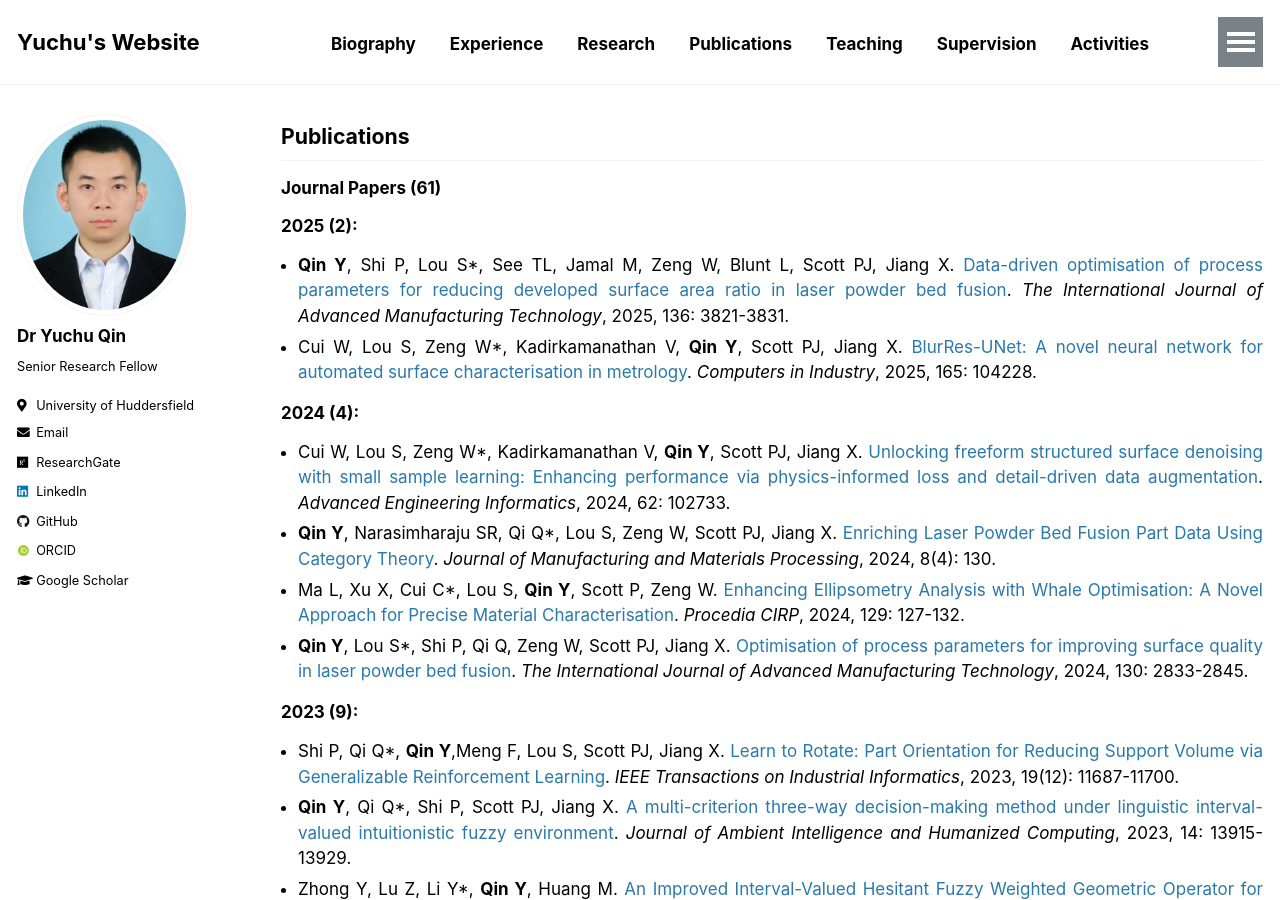
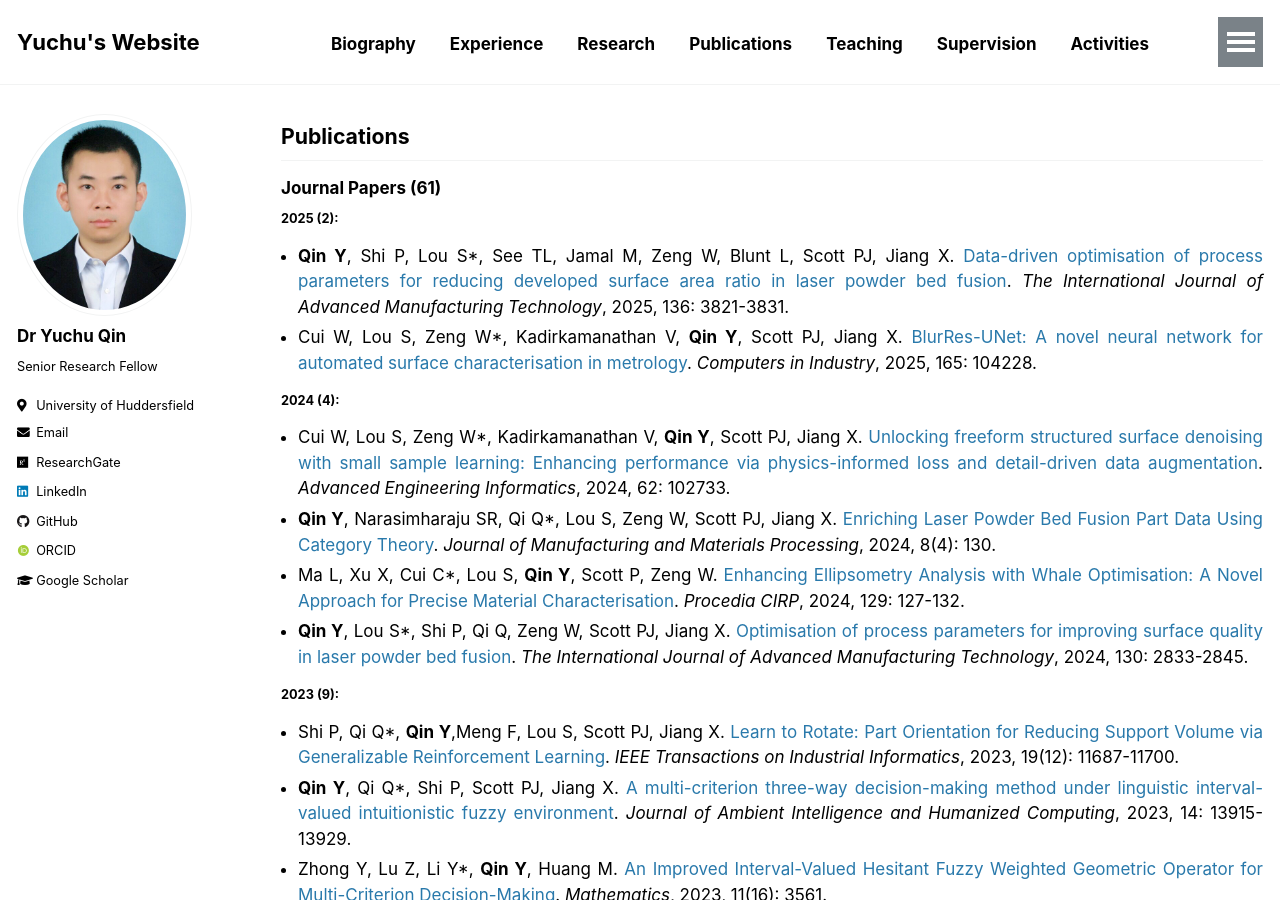
Before and after one commit to yuchu-qin/yuchu-qin.github.io, a Jekyll site: the page built from _pages/publications.md, in a window 1280 px wide and 900 px high. Built offline with Jekyll 4.4.1, drawn with Linux system fonts in a browser that asks for light colours; some web fonts are replaced; our own code applies the rules of GitHub Pages for plain Markdown files.

```diff
--- a/_pages/publications.md
+++ b/_pages/publications.md
@@ -5,17 +5,17 @@ author_profile: true
 
 ## Publications
 ### Journal Papers (61)
-### 2025 (2):
+#### 2025 (2):
 - **Qin Y**, Shi P, Lou S*, See TL, Jamal M, Zeng W, Blunt L, Scott PJ, Jiang X. [Data-driven optimisation of process parameters for reducing developed surface area ratio in laser powder bed fusion](https://link.springer.com/article/10.1007/s00170-025-15038-4). _The International Journal of Advanced Manufacturing Technology_, 2025, 136: 3821-3831.
 - Cui W, Lou S, Zeng W*, Kadirkamanathan V, **Qin Y**, Scott PJ, Jiang X. [BlurRes-UNet: A novel neural network for automated surface characterisation in metrology](https://www.sciencedirect.com/science/article/pii/S0166361524001568). _Computers in Industry_, 2025, 165: 104228.
 
-### 2024 (4):
+#### 2024 (4):
 - Cui W, Lou S, Zeng W*, Kadirkamanathan V, **Qin Y**, Scott PJ, Jiang X. [Unlocking freeform structured surface denoising with small sample learning: Enhancing performance via physics-informed loss and detail-driven data augmentation](https://www.sciencedirect.com/science/article/pii/S1474034624003811). _Advanced Engineering Informatics_, 2024, 62: 102733.
 - **Qin Y**, Narasimharaju SR, Qi Q*, Lou S, Zeng W, Scott PJ, Jiang X. [Enriching Laser Powder Bed Fusion Part Data Using Category Theory](https://www.mdpi.com/2504-4494/8/4/130). _Journal of Manufacturing and Materials Processing_, 2024, 8(4): 130.
 - Ma L, Xu X, Cui C*, Lou S, **Qin Y**, Scott P, Zeng W. [Enhancing Ellipsometry Analysis with Whale Optimisation: A Novel Approach for Precise Material Characterisation](https://www.sciencedirect.com/science/article/pii/S2212827124011594). _Procedia CIRP_, 2024, 129: 127-132.
 - **Qin Y**, Lou S*, Shi P, Qi Q, Zeng W, Scott PJ, Jiang X. [Optimisation of process parameters for improving surface quality in laser powder bed fusion](https://link.springer.com/article/10.1007/s00170-023-12826-8). _The International Journal of Advanced Manufacturing Technology_, 2024, 130: 2833-2845.
 
-### 2023 (9):
+#### 2023 (9):
 - Shi P, Qi Q*, **Qin Y**,Meng F, Lou S, Scott PJ, Jiang X. [Learn to Rotate: Part Orientation for Reducing Support Volume via Generalizable Reinforcement Learning](https://ieeexplore.ieee.org/abstract/document/10054468). _IEEE Transactions on Industrial Informatics_, 2023, 19(12): 11687-11700.
 - **Qin Y**, Qi Q*, Shi P, Scott PJ, Jiang X. [A multi-criterion three-way decision-making method under linguistic interval-valued intuitionistic fuzzy environment](https://link.springer.com/article/10.1007/s12652-022-04102-6). _Journal of Ambient Intelligence and Humanized Computing_, 2023, 14: 13915-13929.
 - Zhong Y, Lu Z, Li Y*, **Qin Y**, Huang M. [An Improved Interval-Valued Hesitant Fuzzy Weighted Geometric Operator for Multi-Criterion Decision-Making](https://www.mdpi.com/2227-7390/11/16/3561). _Mathematics_, 2023, 11(16): 3561.
@@ -26,21 +26,21 @@ author_profile: true
 - **Qin Y**, Qi Q*, Shi P, Lou S, Scott PJ, Jiang X. [Multi-Attribute Decision-Making Methods in Additive Manufacturing: The State of the Art](https://www.mdpi.com/2227-9717/11/2/497). _Processes_, 2023, 11(2): 497.
 - Zhong Y, Zhang H, Cao L, Li Y*, **Qin Y**, Luo X. [Power Muirhead mean operators of interval-valued intuitionistic fuzzy values in the framework of Dempster–Shafer theory for multiple criteria decision-making](https://link.springer.com/article/10.1007/s00500-022-07595-7). _Soft Computing_, 2023, 27: 763-782.
 
-### 2022 (5):
+#### 2022 (5):
 - Huang M, Zheng N, **Qin Y***, Tang Z, Zhang H, Fan B, Qin L. [Description Logic Ontology-Supported Part Orientation for Fused Deposition Modelling](https://www.mdpi.com/2227-9717/10/7/1290). _Processes_, 2022, 10(7): 1290.
 - Qin L, Huang M, Tang Z*, Zhong Y, **Qin Y**, Liu T. Coaxiality Evaluation Method of Shaft Parts for Double Least Material Requirements. _Journal of Mechanical Engineering_, 58(9): 231-243.
 - Li Z, Huang M, Zhong Y, **Qin Y***. [A Description Logic Based Ontology for Knowledge Representation in Process Planning for Laser Powder Bed Fusion](https://www.mdpi.com/2076-3417/12/9/4612). _Applied Sciences_, 2022, 12(9): 4612.
 - Zhong Y, Cao L, Zhang H, **Qin Y**, Huang M*, Luo X. [Hesitant fuzzy power Maclaurin symmetric mean operators in the framework of Dempster–Shafer theory for multiple criteria decision making](https://link.springer.com/article/10.1007/s12652-021-02932-4). _Journal of Ambient Intelligence and Humanized Computing_, 2022, 13: 1777-1797.
 - Shi P, Qi Q*, **Qin Y**, Scott PJ, Jiang X. [Highly interacting machining feature recognition via small sample learning](https://www.sciencedirect.com/science/article/pii/S073658452100140X). _Robotics and Computer-Integrated Manufacturing_, 2022, 73: 102260.
 
-### 2021 (5):
+#### 2021 (5):
 - **Qin Y**, Cui X, Huang M*, Zhong Y, Tang Z, Shi P. [Multiple-attribute decision-making based on picture fuzzy Archimedean power Maclaurin symmetric mean operators](https://link.springer.com/article/10.1007/s41066-020-00228-0). _Granular Computing_, 2021, 6: 737-761.
 - Huang M, Chen L, Zhong Y, **Qin Y***. [A generic method for multi-criterion decision-making problems in design for additive manufacturing](https://link.springer.com/article/10.1007/s00170-021-06832-x). _The International Journal of Advanced Manufacturing Technology_, 2021, 115: 2083-2095.
 - **Qin Y**, Qi Q*, Shi P, Scott PJ, Jiang X. [Status, issues, and future of computer-aided part orientation for additive manufacturing](https://link.springer.com/article/10.1007/s00170-021-06996-6). _The International Journal of Advanced Manufacturing Technology_, 2021, 115: 1295-1328.
 - Shi P, Qi Q*, **Qin Y**, Scott PJ, Jiang X. [Intersecting Machining Feature Localization and Recognition via Single Shot Multibox Detector](https://ieeexplore.ieee.org/document/9222288). _IEEE Transactions on Industrial Informatics_, 2021, 17(5): 3292-3302.
 - **Qin Y**, Qi Q*, Shi P, Scott PJ, Jiang X. [Automatic determination of part build orientation for laser powder bed fusion](https://www.tandfonline.com/doi/full/10.1080/17452759.2020.1832793). _Virtual and Physical Prototyping_, 2021, 16(1): 29-49.
 
-### 2020 (7):
+#### 2020 (7):
 - **Qin Y**, Qi Q*, Shi P, Scott PJ, Jiang X. [Novel operational laws and powerMuirhead mean operators of picture fuzzy values in the framework of Dempster-Shafer theory for multiple criteria decision making](https://www.sciencedirect.com/science/article/pii/S0360835220305520). _Computers & Industrial Engineering_, 2020, 149: 106853.
 - **Qin Y**, Qi Q*, Shi P, Scott PJ, Jiang X. [Automatic generation of alternative build orientations for laser powder bed fusion based on facet clustering](https://www.tandfonline.com/doi/full/10.1080/17452759.2020.1756086). _Virtual and Physical Prototyping_, 2020, 15(3): 307-324.
 - **Qin Y**, Qi Q*, Shi P, Scott PJ, Jiang X. [Linguistic interval-valued intuitionistic fuzzy Archimedean prioritised aggregation operators for multi-criteria decision making](https://content.iospress.com/articles/journal-of-intelligent-and-fuzzy-systems/ifs191385). _Journal of Intelligent & Fuzzy Systems_, 2020, 38(4): 4643-4666.
@@ -49,7 +49,7 @@ author_profile: true
 - **Qin Y**, Qi Q*, Scott PJ, Jiang X. [Multiple criteria decision making based on weighted Archimedean power partitioned Bonferroni aggregation operators of generalised orthopair membership grades](https://link.springer.com/article/10.1007/s00500-020-04676-3). _Soft Computing_, 2020, 24: 12329-12355.
 - **Qin Y**, Cui X, Huang M*, Zhong Y, Tang Z, Shi P. [Linguistic Interval-Valued Intuitionistic Fuzzy Archimedean Power Muirhead Mean Operators for Multiattribute Group Decision-Making](https://onlinelibrary.wiley.com/doi/full/10.1155/2020/2373762). _Complexity_, 2020, 2373762.
 
-### 2019 (9):
+#### 2019 (9):
 - **Qin Y**, Cui X, Huang M*, Zhong Y, Tang Z, Shi P. [Archimedean Muirhead Aggregation Operators of q-Rung Orthopair Fuzzy Numbers for Multicriteria Group Decision Making](https://onlinelibrary.wiley.com/doi/full/10.1155/2019/3103741). _Complexity_, 2019, 3103741.
 - Zhong Y, Guo X, Gao H, **Qin Y**, Huang M*, Luo X. [A new multi-criteria decision-making method based on Pythagorean hesitant fuzzy Archimedean Muirhead mean operators](https://content.iospress.com/articles/journal-of-intelligent-and-fuzzy-systems/ifs190704). _Journal of Intelligent & Fuzzy Systems_, 2019, 37(4): 5551-5571.
 - Zhong Y, Gao H, Guo X, **Qin Y**, Huang M*, Luo X. [Dombi power partitioned Heronian mean operators of q-rung orthopair fuzzy numbers for multiple attribute group decision making](https://journals.plos.org/plosone/article?id=10.1371/journal.pone.0222007). _Plos One_, 2019, 14(10): e0222007.
@@ -60,32 +60,32 @@ author_profile: true
 - Tang Z, Huang M*, Sun Y, Zhong Y, **Qin Y**, Huang J. [Coaxiality evaluation based on double material condition](https://www.sciencedirect.com/science/article/pii/S0263224119302891). _Measurement_, 2019, 141: 287-295.
 - **Qin Y**, Qi Q*, Scott PJ, Jiang X. [Status, comparison, and future of the representations of additive manufacturing data](https://www.sciencedirect.com/science/article/pii/S0010448518304202). _Computer-Aided Design_, 2019, 111: 44-64.
 
-### 2018 (5):
+#### 2018 (5):
 - Zhong Y, Jiang C*, **Qin Y**, Yang G, Huang M. Automatic Generation of Assembly Sequences Based on Ontology. _Computer Integrated Manufacturing Systems_, 2018, 24(6): 1345-1356.
 - Cui X, Cai S*, **Qin Y**. [Constructing a Linearly Combined Similarity Measure with High Accuracy for Assessing the Similarity between Linguistic Items](https://www.ijeas.org/constructing-a-linearly-combined-similarity-measure-with-high-accuracy-for-assessing-the-similarity-between-linguistic-items). _International Journal of Engineering and Applied Sciences_, 2018, 5(5): 56-64.
 - **Qin Y**, Lu W*, Qi Q, Liu X, Huang M, Scott PJ, Jiang X. [Towards an ontology-supported case-based reasoning approach for computer-aided tolerance specification](https://www.sciencedirect.com/science/article/pii/S0950705117305348). _Knowledge-Based Systems_, 2018, 141: 129-147.
 - **Qin Y**, Lu W*, Qi Q, Liu X, Huang M, Scott PJ, Jiang X. [Towards a tolerance representation model for generating tolerance specification schemes and corresponding tolerance zones](https://link.springer.com/article/10.1007/s00170-018-1977-y). _The International Journal of Advanced Manufacturing Technology_, 2018, 97: 1801-1821.
 - **Qin Y**, Qi Q*, Lu W, Liu X, Scott PJ, Jiang X. [A review of representation models of tolerance information](https://link.springer.com/article/10.1007/s00170-017-1352-4). _The International Journal of Advanced Manufacturing Technology_, 2018, 95: 2193-2206.
 
-### 2017 (3):
+#### 2017 (3):
 - Cui X, Cai S*, **Qin Y**. [Similarity-based approach for accurately retrieving similar cases to intelligently handle online complaints](https://www.emerald.com/insight/content/doi/10.1108/k-10-2016-0271/full/html). _Kybernetes_, 2017, 46(7): 1223-1244.
 - **Qin Y**, Lu W, Qi Q*, Li T, Huang M, Scott PJ, Jiang X. [Explicitly representing the semantics of composite positional tolerance for patterns of holes](https://link.springer.com/article/10.1007/s00170-016-9457-8). _The International Journal of Advanced Manufacturing Technology_, 2017, 90: 2121-2137.
 - **Qin Y**, Lu W*, Qi Q, Liu X, Zhong Y, Scott PJ, Jiang X. [Status, Comparison, and Issues of Computer-Aided Design Model Data Exchange Methods Based on Standardized Neutral Files and Web Ontology Language File](https://asmedigitalcollection.asme.org/computingengineering/article-abstract/17/1/010801/472820/Status-Comparison-and-Issues-of-Computer-Aided). _Journal of Computing and Information Science in Engineering_, 2017, 17(1): 010801.
 
-### 2016 (1):
+#### 2016 (1):
 - Lu W, **Qin Y***, Qi Q, Zeng W, Zhong Y, Liu X, Jiang X. [Selecting a semantic similarity measure for concepts in two different CAD model data ontologies](https://www.sciencedirect.com/science/article/pii/S1474034616301501). _Advanced Engineering Informatics_, 2016, 30(3): 449-466.
 
-### 2015 (4):
+#### 2015 (4):
 - Zhong Y, Wang B*, Huang M, **Qin Y**, Wu S. Functional Tolerance Analysis Based on Description Logic. _Computer Integrated Manufacturing Systems_, 2015, 21(8): 2004-2013.
 - **Qin Y**, Lu W*, Liu X, Huang M, Zhou L, Jiang X. [Description logic-based automatic generation of geometric tolerance zones](https://link.springer.com/article/10.1007/s00170-015-6839-2). _The International Journal of Advanced Manufacturing Technology_, 2015, 79: 1221-1237.
 - Lu W, **Qin Y**, Liu X, Huang M*, Zhou L, Jiang X. [Enriching the semantics of variational geometric constraint data with ontology](https://www.sciencedirect.com/science/article/pii/S0010448515000020). _Computer-Aided Design_, 2015, 63: 72-85.
 - **Qin Y**, Lu W*, Qi Q, Liu X, Zhou L, Li T. [Ontology-based semantic interpretation of cylindricity specification in the next-generation GPS](https://www.sciencedirect.com/science/article/pii/S2212827115003169). _Procedia CIRP_, 2015, 27: 124-130.
 
-### 2014 (2):
+#### 2014 (2):
 - **Qin Y***, Zhong Y, Huang M, Liu F. [An assembly tolerance representation model based on spatial relations for generating assembly tolerance types](https://journals.sagepub.com/doi/full/10.1177/0954406213495501). _Proc IMechE Part C: Journal of Mechanical Engineering Science_, 2014, 228(6): 1005-1020.
 - Zhong Y, **Qin Y**, Huang M*, Lu W, Chang L. [Constructing a meta-model for assembly tolerance types with a description logic based approach](https://www.sciencedirect.com/science/article/pii/S0010448513002078). _Computer-Aided Design_, 2014, 48: 1-16.
 
-### 2013 (4):
+#### 2013 (4):
 - Zhong Y, **Qin Y**, Huang M, Lu W*, Gao W, Du Y. [Automatically generating assembly tolerance types with an ontology-based approach](https://www.sciencedirect.com/science/article/pii/S0010448513001036). _Computer-Aided Design_, 2013, 45(11): 1253-1275.
 - **Qin Y***, Zhong Y, Chang L, Huang M. Automatic Generation of Tolerance Types Based on Geometric Tolerance Description Logic. _Computer Integrated Manufacturing Systems_, 2013, 19(7): 1490-1499.
 - Zhong Y, **Qin Y***, Huang M, Zeng C. Tolerance RepresentationModel Based on Feature Surfaces and Spatial Relations. _Journal of Mechanical Engineering_, 2013, 49(11): 161-170.
```
